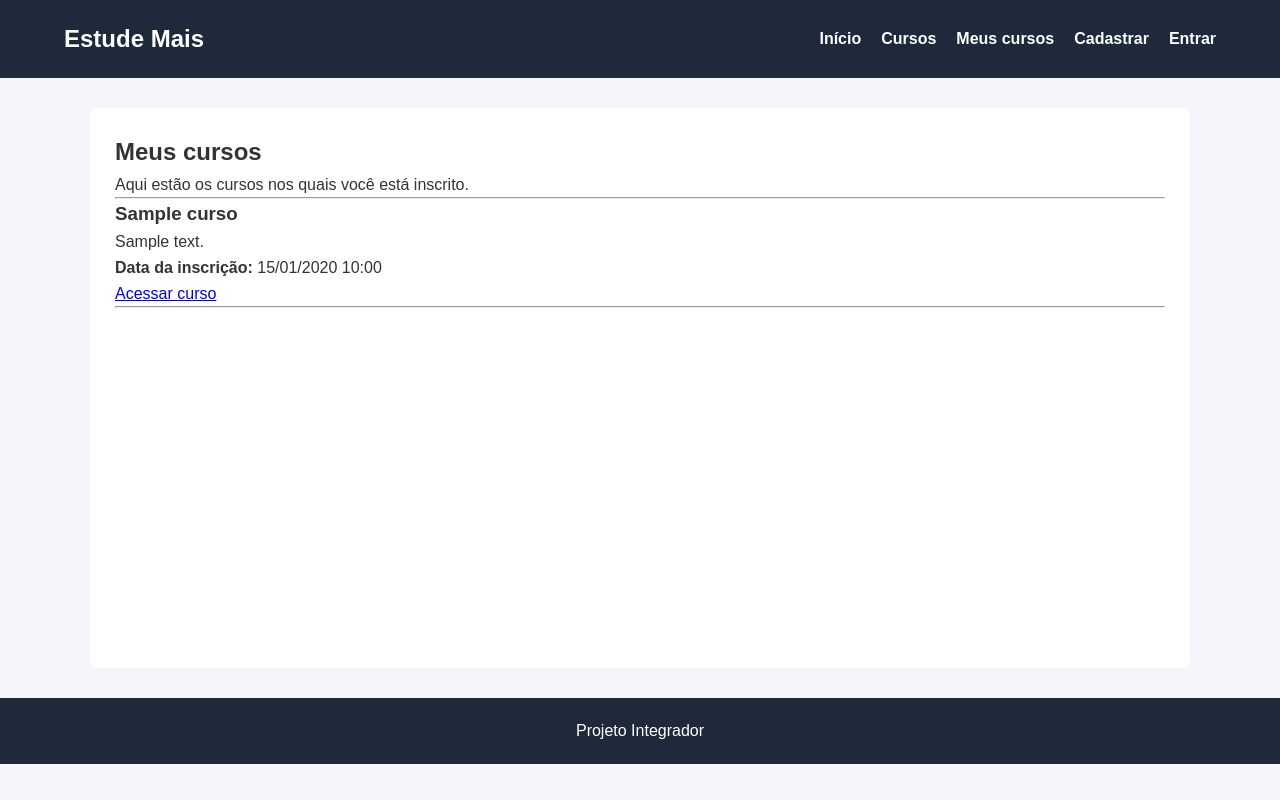
After one commit to Martinzcam/Projeto-Final-PI, a Django app: page /cursos/meus-cursos/ in a window 1280 px wide. The commit adds this page. Run offline with Django 5.2, Linux system fonts and the light colour scheme; a user stored in the database is signed in; tables that the repository leaves empty hold one stand-in row (values such as "Sample post").

Commit message:
feat: criar area pessoal de cursos

```diff
--- /dev/null
+++ b/cursos/templates/cursos/meus_cursos.html
@@ -0,0 +1,44 @@
+{% extends 'base.html' %}
+
+{% block title %}Meus cursos | Estude Mais{% endblock %}
+
+{% block content %}
+
+<h2>Meus cursos</h2>
+
+<p>Aqui estão os cursos nos quais você está inscrito.</p>
+
+<hr>
+
+{% for inscricao in inscricoes %}
+
+    <div class="curso">
+
+        <h3>{{ inscricao.curso.titulo }}</h3>
+
+        <p>{{ inscricao.curso.descricao }}</p>
+
+        <p>
+            <strong>Data da inscrição:</strong>
+            {{ inscricao.data_inscricao|date:"d/m/Y H:i" }}
+        </p>
+
+        <a href="{% url 'detalhes' inscricao.curso.id %}">
+            Acessar curso
+        </a>
+
+    </div>
+
+    <hr>
+
+{% empty %}
+
+    <p>Você ainda não está inscrito em nenhum curso.</p>
+
+    <a href="{% url 'catalogo' %}">
+        Explorar cursos disponíveis
+    </a>
+
+{% endfor %}
+
+{% endblock %}
--- a/cursos/urls.py
+++ b/cursos/urls.py
@@ -3,9 +3,18 @@ from . import views
 
 
 urlpatterns = [
-    path('', views.home, name='cursos_home'),
 
-    path('catalogo/', views.catalogo, name='catalogo'),
+    path(
+        '',
+        views.home,
+        name='cursos_home'
+    ),
+
+    path(
+        'catalogo/',
+        views.catalogo,
+        name='catalogo'
+    ),
 
     path(
         'detalhes/<int:curso_id>/',
@@ -18,4 +27,11 @@ urlpatterns = [
         views.inscrever,
         name='inscrever'
     ),
+
+    path(
+        'meus-cursos/',
+        views.meus_cursos,
+        name='meus_cursos'
+    ),
+
 ]
--- a/cursos/views.py
+++ b/cursos/views.py
@@ -53,3 +53,17 @@ def inscrever(request, curso_id):
         )
 
     return redirect('detalhes', curso_id=curso.id)
+
+
+@login_required
+def meus_cursos(request):
+
+    inscricoes = Inscricao.objects.filter(
+        usuario=request.user
+    ).select_related('curso').order_by('-data_inscricao')
+
+    return render(
+        request,
+        'cursos/meus_cursos.html',
+        {'inscricoes': inscricoes}
+    )
--- a/templates/base.html
+++ b/templates/base.html
@@ -5,6 +5,7 @@
 <head>
     <meta charset="UTF-8">
     <meta name="viewport" content="width=device-width, initial-scale=1.0">
+
     <link rel="stylesheet" href="{% static 'css/style.css' %}">
 
     <title>{% block title %}Estude Mais{% endblock %}</title>
@@ -15,14 +16,24 @@
         <h1>Estude Mais</h1>
 
         <nav>
+
             <a href="{% url 'accounts_home' %}">Início</a>
+
             <a href="{% url 'catalogo' %}">Cursos</a>
+
+            {% if user.is_authenticated %}
+                <a href="{% url 'meus_cursos' %}">Meus cursos</a>
+            {% endif %}
+
             <a href="{% url 'cadastro' %}">Cadastrar</a>
+
             <a href="{% url 'login' %}">Entrar</a>
+
         </nav>
     </header>
 
     <main>
+
         {% if messages %}
             {% for message in messages %}
                 <p>{{ message }}</p>
@@ -31,6 +42,7 @@
 
         {% block content %}
         {% endblock %}
+
     </main>
 
     <footer>
```
